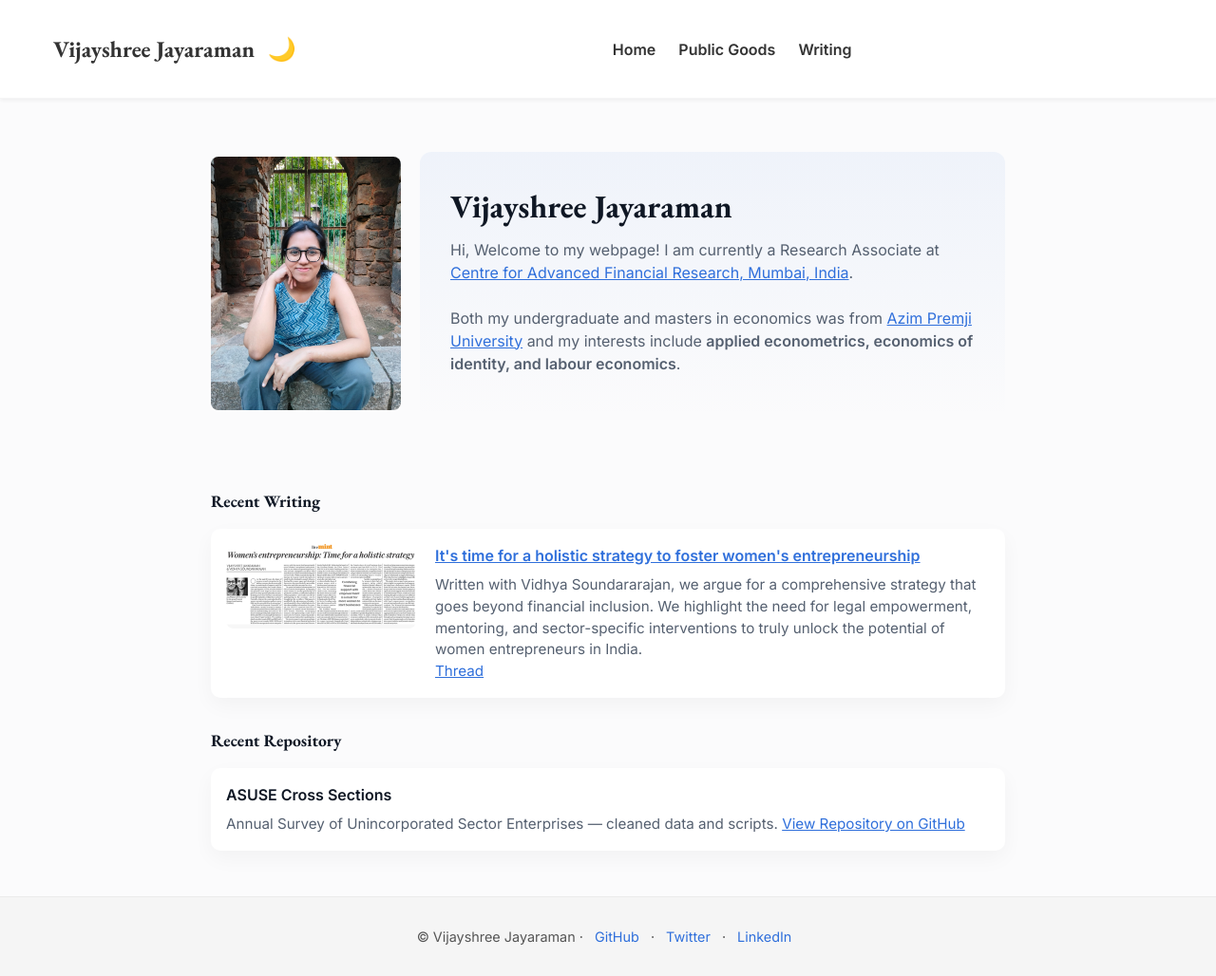
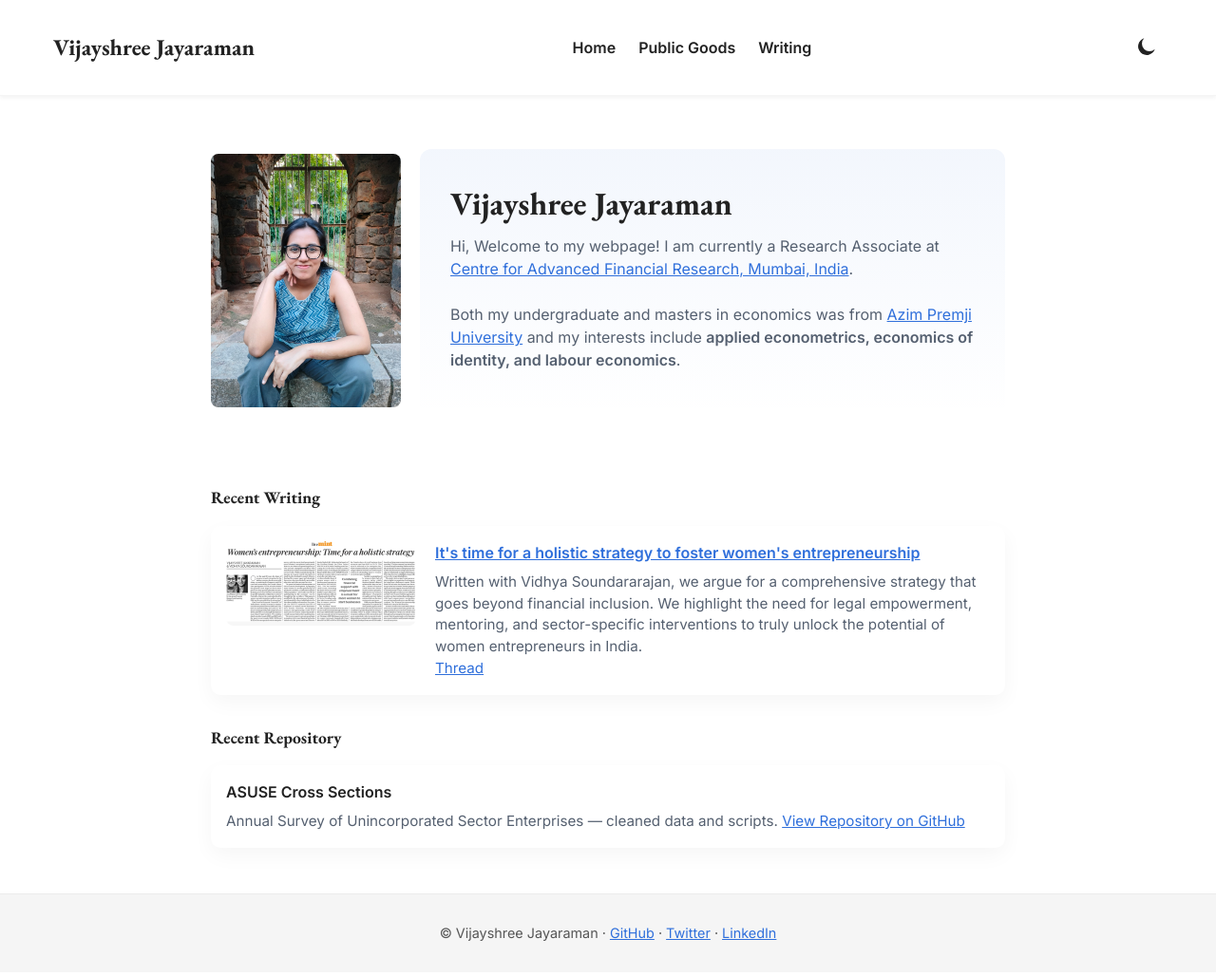
Before and after one commit to vijayshree-jayaraman/vijayshree-jayaraman.github.io, a Jekyll site: the page built from index.md, in a window 1280 px wide and 1028 px high. Shown: the whole window at 95% size. Built offline with Jekyll 4.4.1, drawn with Linux system fonts in a browser that asks for light colours.

Commit message:
Update default.html

```diff
--- a/_layouts/default.html
+++ b/_layouts/default.html
@@ -14,55 +14,40 @@
   <link href="https://fonts.googleapis.com/css2?family=EB+Garamond:wght@400;500;700&family=Inter:wght@300;400;600&display=swap" rel="stylesheet" />
   <link rel="stylesheet" href="{{ '/assets/css/style.css' | relative_url }}" />
   <link rel="icon" href="{{ '/assets/images/favicon.svg' | relative_url }}" type="image/svg+xml" />
+
   <style>
     html, body {
-      overflow-x: hidden;
-      overflow-y: auto;
+      overflow-x: hidden !important;
+      overflow-y: auto !important;
       margin: 0;
       padding: 0;
     }
     body {
       font-family: 'Inter', sans-serif;
-      margin: 0;
-      padding: 0;
       line-height: 1.5;
+      color: #222;
+      background: #fff;
+    }
+    [data-theme="dark"] body {
+      color: #fff;
+      background: #000;
     }
 
-    /* HEADER BASE STYLES */
+    /* HEADER */
     .site-header {
-      background: var(--header-bg);
-      color: var(--header-text);
+      background: var(--header-bg, #fff);
+      color: var(--header-color, #222);
       padding: 1rem;
       position: sticky;
       top: 0;
       z-index: 100;
       box-shadow: 0 2px 4px rgba(0,0,0,0.05);
-      transition: background 0.3s ease, color 0.3s ease;
+    }
+    [data-theme="dark"] .site-header {
+      --header-bg: #111;
+      --header-color: #fff;
     }
 
-    .brand {
-      font-weight: 700;
-      font-size: 1.5rem;
-      text-decoration: none;
-      color: inherit;
-    }
-
-    /* Theme Variables */
-    body[data-theme="light"] {
-      --header-bg: #ffffff;
-      --header-text: #333333;
-    }
-    body[data-theme="dark"] {
-      --header-bg: #1a1a1a;
-      --header-text: #f5f5f5;
-    }
-
-    /* Nav styling */
-    .site-header a:focus,
-    .site-header button:focus {
-      outline: 2px solid #2f6fdb;
-      outline-offset: 2px;
-    }
     .nav-container {
       display: flex;
       justify-content: space-between;
@@ -72,6 +57,17 @@
       flex-wrap: wrap;
       gap: 0.5rem;
     }
+
+    .brand {
+      font-weight: 700;
+      font-size: 1.5rem;
+      text-decoration: none;
+      color: inherit;
+      display: flex;
+      align-items: center;
+      gap: 0.5rem;
+    }
+
     .site-nav {
       display: flex;
       gap: 1.5rem;
@@ -83,54 +79,69 @@
       font-size: 1rem;
       color: inherit;
     }
+
+    .nav-actions {
+      display: flex;
+      gap: 0.5rem;
+      align-items: center;
+    }
+
     .icon-btn {
       background: transparent;
       border: none;
-      font-size: 1.5rem;
       cursor: pointer;
       color: inherit;
+      display: flex;
+      align-items: center;
+    }
+    .icon-btn svg {
+      width: 24px;
+      height: 24px;
     }
 
-    /* Responsive Nav - hide menu on mobile */
+    /* Mobile */
     @media (max-width: 820px) {
       .site-nav {
         display: none;
         flex-direction: column;
-        background: var(--header-bg);
-        box-shadow: 0 4px 8px rgba(0,0,0,0.1);
+        background: var(--header-bg, #fff);
         width: 100%;
         margin-top: 0.5rem;
-        border-radius: 0 0 8px 8px;
-        z-index: 200;
+      }
+      [data-theme="dark"] .site-nav {
+        background: #111;
       }
       .site-nav.show {
         display: flex;
       }
       .site-nav a {
         padding: 0.75rem 1rem;
-        border-top: 1px solid rgba(0,0,0,0.1);
+        border-top: 1px solid rgba(255,255,255,0.1);
       }
       .nav-container {
-        flex-direction: row;
-        justify-content: space-between;
-        align-items: center;
+        flex-direction: column;
+        align-items: stretch;
         gap: 0.5rem;
         padding: 0.5rem 1rem;
       }
-      .brand-theme {
-        display: flex;
-        align-items: center;
-        gap: 0.5rem;
+      .brand .mobile-theme-toggle {
+        display: inline-flex;
+      }
+      .nav-actions .desktop-theme-toggle {
+        display: none;
       }
     }
+
+    /* Desktop */
     @media (min-width: 821px) {
+      .brand .mobile-theme-toggle {
+        display: none;
+      }
       .nav-toggle {
         display: none;
       }
-      .brand-theme {
-        display: flex;
-        align-items: center;
-        gap: 0.5rem;
+      .nav-actions .desktop-theme-toggle {
+        display: inline-flex;
       }
     }
 
@@ -148,83 +159,84 @@
       color: #555;
       margin-top: 3rem;
     }
-    body[data-theme="dark"] .site-footer {
+    [data-theme="dark"] .site-footer {
       background: #111;
       color: #ccc;
-    }
-    .site-footer a {
-      color: var(--accent, #2f6fdb);
-      text-decoration: none;
-      margin: 0 0.5rem;
-    }
-
-    /* Mobile card stacking */
-    @media (max-width: 600px) {
-      article.card {
-        display: flex !important;
-        flex-direction: column !important;
-        max-width: 100% !important;
-      }
-      article.card > div {
-        flex: none !important;
-        min-width: 100% !important;
-      }
-      article.card > div img {
-        max-width: 100% !important;
-        height: auto !important;
-        border-radius: 8px;
-      }
     }
   </style>
 </head>
 <body data-theme="light">
   <header class="site-header">
     <div class="container nav-container">
-      <div class="brand-theme">
-        <a class="brand" href="{{ '/' | relative_url }}">{{ site.title }}</a>
-        <button id="theme-toggle" class="icon-btn" aria-label="Toggle dark mode">🌙</button>
-      </div>
+      <!-- Brand + mobile theme toggle -->
+      <a class="brand" href="{{ '/' | relative_url }}">
+        {{ site.title }}
+        <button id="mobile-theme-toggle" class="icon-btn mobile-theme-toggle" aria-label="Toggle dark mode">
+          <svg id="mobile-theme-icon" xmlns="http://www.w3.org/2000/svg" fill="currentColor" viewBox="0 0 24 24">
+            <path d="M21.64 13.64A9 9 0 1110.36 2.36 7 7 0 0021.64 13.64z"/>
+          </svg>
+        </button>
+      </a>
 
-      <nav id="site-nav" class="site-nav" role="navigation" aria-label="Primary Navigation">
+      <nav id="site-nav" class="site-nav">
         <a href="{{ '/' | relative_url }}">Home</a>
         <a href="{{ '/public-goods/' | relative_url }}">Public Goods</a>
         <a href="{{ '/writing/' | relative_url }}">Writing</a>
       </nav>
 
+      <!-- Desktop theme toggle + nav toggle -->
       <div class="nav-actions">
-        <button id="nav-toggle" class="icon-btn nav-toggle" aria-label="Toggle menu">☰</button>
+        <button id="desktop-theme-toggle" class="icon-btn desktop-theme-toggle" aria-label="Toggle dark mode">
+          <svg id="desktop-theme-icon" xmlns="http://www.w3.org/2000/svg" fill="currentColor" viewBox="0 0 24 24">
+            <path d="M21.64 13.64A9 9 0 1110.36 2.36 7 7 0 0021.64 13.64z"/>
+          </svg>
+        </button>
+        <button id="nav-toggle" class="icon-btn nav-toggle" aria-label="Toggle menu">
+          <svg xmlns="http://www.w3.org/2000/svg" fill="currentColor" viewBox="0 0 24 24">
+            <path d="M3 6h18M3 12h18M3 18h18"/>
+          </svg>
+        </button>
       </div>
     </div>
   </header>
 
-  <main class="site-main" role="main">
+  <main class="site-main">
     {{ content }}
   </main>
 
   <footer class="site-footer">
-    <div class="container footer-inner">
-      <p>
-        © {{ site.title }} ·
-        <a href="https://github.com/vijayshree-jayaraman" target="_blank" rel="noopener noreferrer">GitHub</a> ·
-        <a href="https://x.com/Vijayshreeeee" target="_blank" rel="noopener noreferrer">Twitter</a> ·
-        <a href="https://www.linkedin.com/in/jvijayshree/?originalSubdomain=in" target="_blank" rel="noopener noreferrer">LinkedIn</a>
-      </p>
-    </div>
+    <p>
+      © {{ site.title }} ·
+      <a href="https://github.com/vijayshree-jayaraman" target="_blank">GitHub</a> ·
+      <a href="https://x.com/Vijayshreeeee" target="_blank">Twitter</a> ·
+      <a href="https://www.linkedin.com/in/jvijayshree/?originalSubdomain=in" target="_blank">LinkedIn</a>
+    </p>
   </footer>
 
-  <script src="{{ '/assets/js/main.js' | relative_url }}"></script>
   <script>
     const navToggle = document.getElementById('nav-toggle');
     const siteNav = document.getElementById('site-nav');
-    const themeToggle = document.getElementById('theme-toggle');
     navToggle.addEventListener('click', () => {
       siteNav.classList.toggle('show');
     });
-    themeToggle.addEventListener('click', () => {
-      const body = document.body;
-      const currentTheme = body.getAttribute('data-theme');
-      body.setAttribute('data-theme', currentTheme === 'light' ? 'dark' : 'light');
-    });
+
+    function toggleTheme() {
+      const isDark = document.body.getAttribute('data-theme') === 'dark';
+      const newTheme = isDark ? 'light' : 'dark';
+      document.body.setAttribute('data-theme', newTheme);
+      updateThemeIcons(newTheme);
+    }
+
+    function updateThemeIcons(theme) {
+      const sun = '<path d="M6.76 4.84l-1.8-1.79-1.41 1.41 1.79 1.8L6.76 4.84zM1 13h3v-2H1v2zm10-9h-2v3h2V4zm9.24 2.21l-1.41-1.41-1.8 1.79 1.41 1.41 1.8-1.79zM20 11v2h3v-2h-3zm-9 9h2v-3h-2v3zm7.24-2.21l1.8 1.79 1.41-1.41-1.79-1.8-1.42 1.42zM4.22 17.66l1.8-1.79-1.41-1.41-1.8 1.79 1.41 1.41zM12 8a4 4 0 100 8 4 4 0 000-8z"/>';
+      const moon = '<path d="M21.64 13.64A9 9 0 1110.36 2.36 7 7 0 0021.64 13.64z"/>';
+
+      document.getElementById('mobile-theme-icon').innerHTML = theme === 'dark' ? sun : moon;
+      document.getElementById('desktop-theme-icon').innerHTML = theme === 'dark' ? sun : moon;
+    }
+
+    document.getElementById('mobile-theme-toggle').addEventListener('click', toggleTheme);
+    document.getElementById('desktop-theme-toggle').addEventListener('click', toggleTheme);
   </script>
 </body>
 </html>
```
